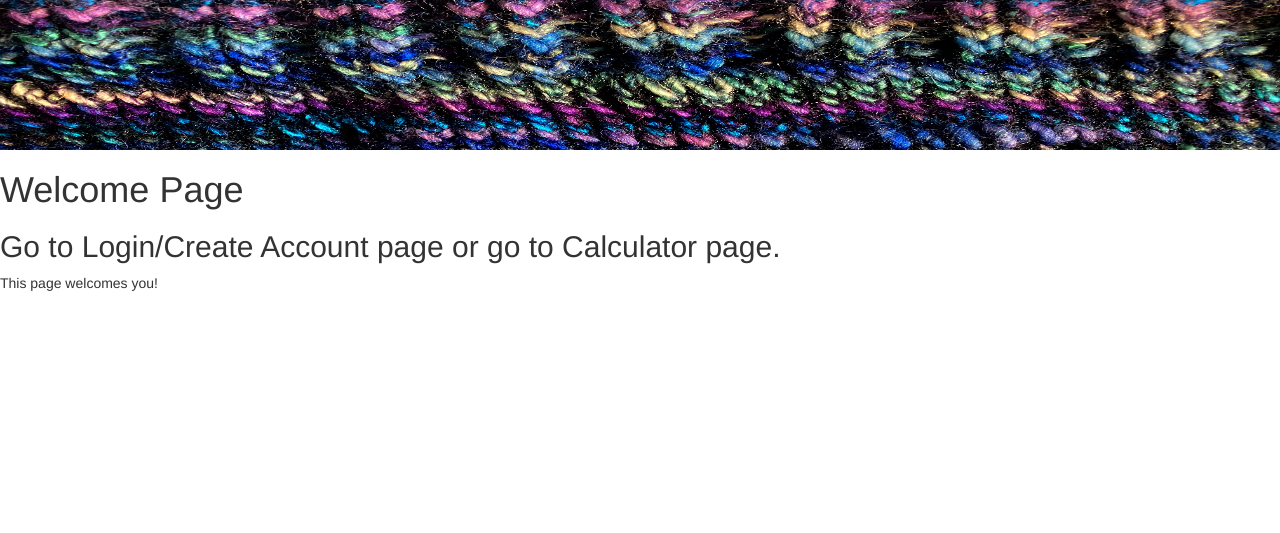
After one commit to trew-boisvert/Knitting_Calculator, a Flask app: template templates/welcome.html in a window 1280 px wide. The commit adds this page. Shown: the top 533 px of the page. Run offline with Flask 2, Linux system fonts and the light colour scheme; the template is opened without the code that fills it, so the values that code supplies are empty; some libraries are stand-ins or nearby versions.

Commit message:
Create welcome.html

```diff
--- a/server.py
+++ b/server.py
@@ -1,10 +1,13 @@
 
-from flask import Flask, jsonify, render_template
-#from model import connect_to_db, User, ProjectRecord, PatternLibrary
-
+from flask import Flask, jsonify, render_template, request, flash, session, redirect
+from model import connect_to_db, User, ProjectRecord, PatternLibrary
+import crud
+from jinja2 import StrictUndefined
 
 
 app = Flask(__name__)
+app.secret_key = "dev"
+app.jinja_env.undefined = StrictUndefined
 
 @app.route('/')
 def homepage():
--- a/templates/base.html
+++ b/templates/base.html
@@ -22,10 +22,7 @@
 
   {% endfor %}
 
-  {% block bodytitle %}
-    <h1>Knitting Calculator</h1>
-    <h2>Generates Knitting Patterns Based on Your Stitch Size</h2>
-  {% endblock %}
+  {% block bodytitle %}{% endblock %}
 
   {% block body %}{% endblock %}
 
--- /dev/null
+++ b/templates/welcome.html
@@ -0,0 +1,16 @@
+{% extends 'base.html' %}
+
+{% block title %}Login{% endblock %}
+
+{% block head %}{% endblock %}
+
+{% block bodytitle %}
+    <h1>Welcome Page</h1>
+    <h2>Go to Login/Create Account page or go to Calculator page.</h2>
+{% endblock %}
+
+{% block body %}
+  <p>This page welcomes you!</p>
+{% endblock %}
+
+{% block after_body %}{% endblock %}
```
